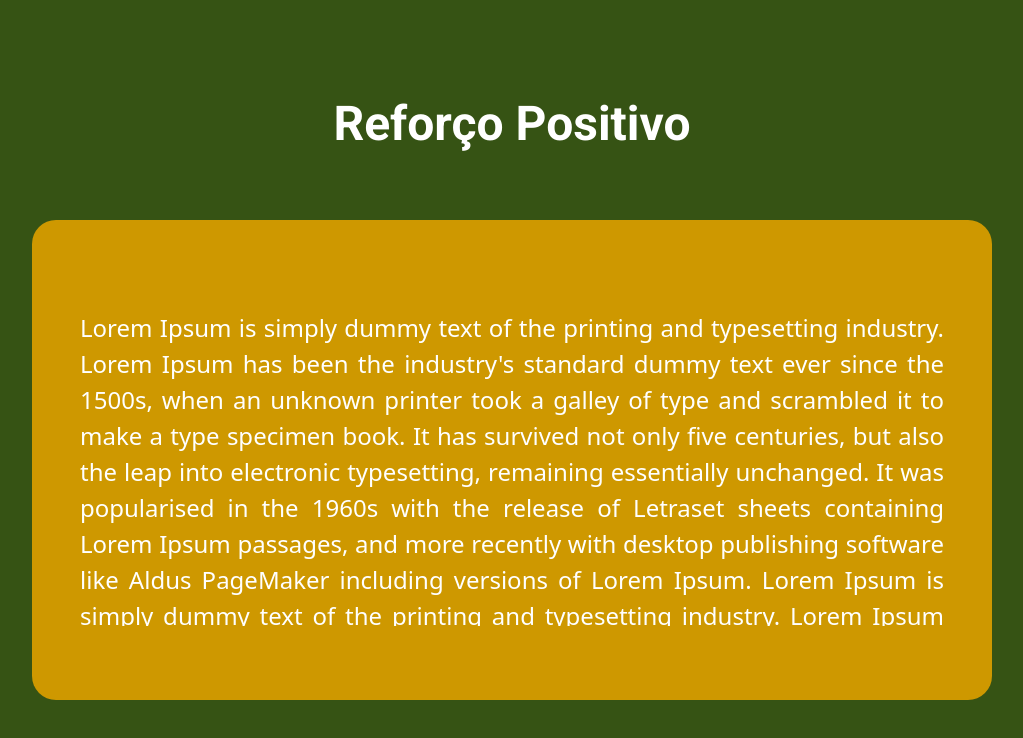
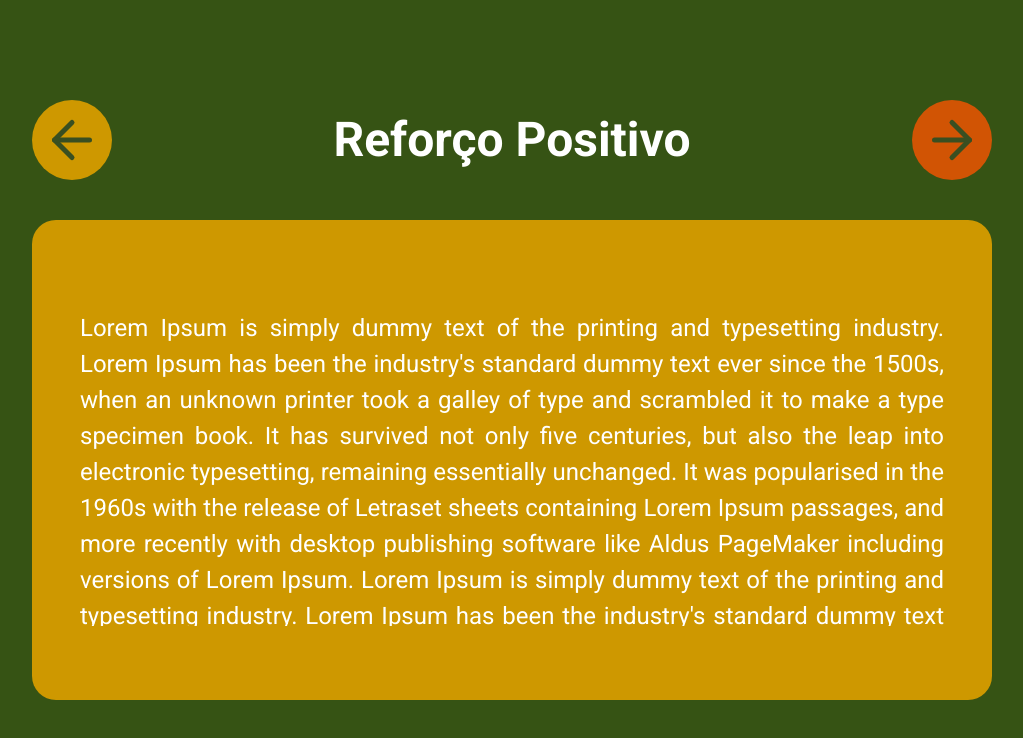
Before and after one commit to afonsomateus21/quiz-cognicao, a React (Vite) app: page /reinforcements/positive-reinforcement in a window 1280 px wide. Shown: the top 738 px of the page, without its empty margins (128-1151 px from the left). Built offline with nearby package versions, Linux system fonts and the light colour scheme.

Commit message:
feature: adicao dos componentes de navegacao a pagina PositiveReinforcement

```diff
--- a/src/pages/PositiveReinforcement.tsx
+++ b/src/pages/PositiveReinforcement.tsx
@@ -1,14 +1,31 @@
+import { ArrowLeft, ArrowRight } from "lucide-react";
+import { NavArrowButton } from "../components/NavArrowButton";
+
 export function PositiveReinforcement() {
   return (
     <main className="bg-lime-900 h-screen flex flex-col justify-center overflow-hidden">
       <div className=" p-2 md:p-0 my-0 mx-auto h-full w-full md:h-3/4 md:w-3/4 flex flex-col gap-10 justify-between items-center">
-        <div>
+        <div className="w-full flex justify-between items-center">
+          <NavArrowButton
+            to="/reinforcements"
+            children={
+              <ArrowLeft color="#394f21" size={60} />
+            }
+            color="bg-yellow-600"
+          />
           <h1 className="text-5xl font-roboto font-bold text-white">Reforço Positivo</h1>
+          <NavArrowButton
+            to="/reinforcements/negative-reinforcement"
+            children={
+              <ArrowRight color="#394f21" size={60} />
+            }
+            color="bg-orange-600"
+          />
         </div>
 
         <section className="h-4/5 flex flex-col justify-center  bg-yellow-600 rounded-3xl p-8">
           <div className="p-4 overflow-scroll overflow-y-scroll h-4/5 overflow-x-hidden">
-            <p className="text-justify text-md text-white">
+            <p className="text-justify text-md text-white font-roboto">
               Lorem Ipsum is simply dummy text of the printing and typesetting industry.
               Lorem Ipsum has been the industry's standard dummy text ever since the 1500s,
               when an unknown printer took a galley of type and scrambled it to make a type specimen book.
```
